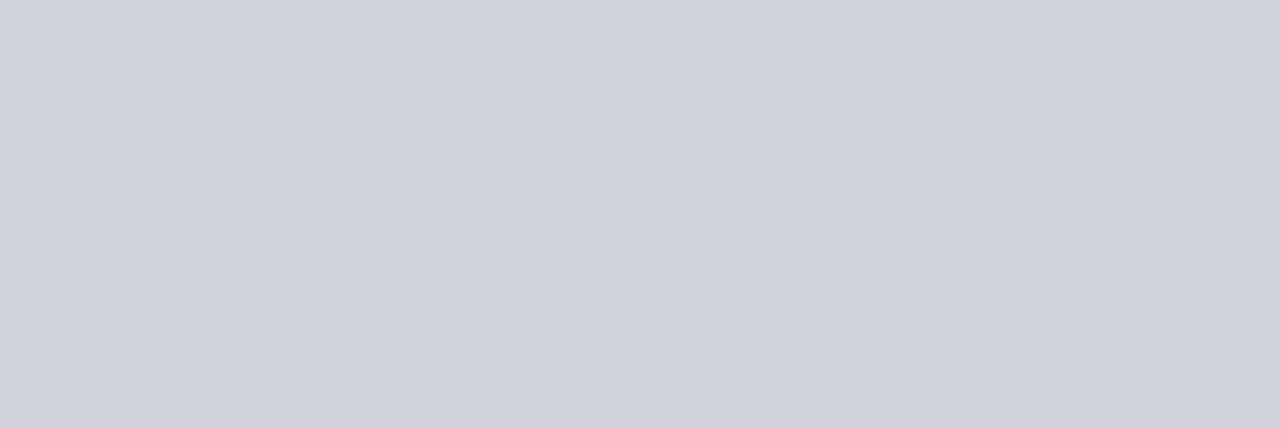
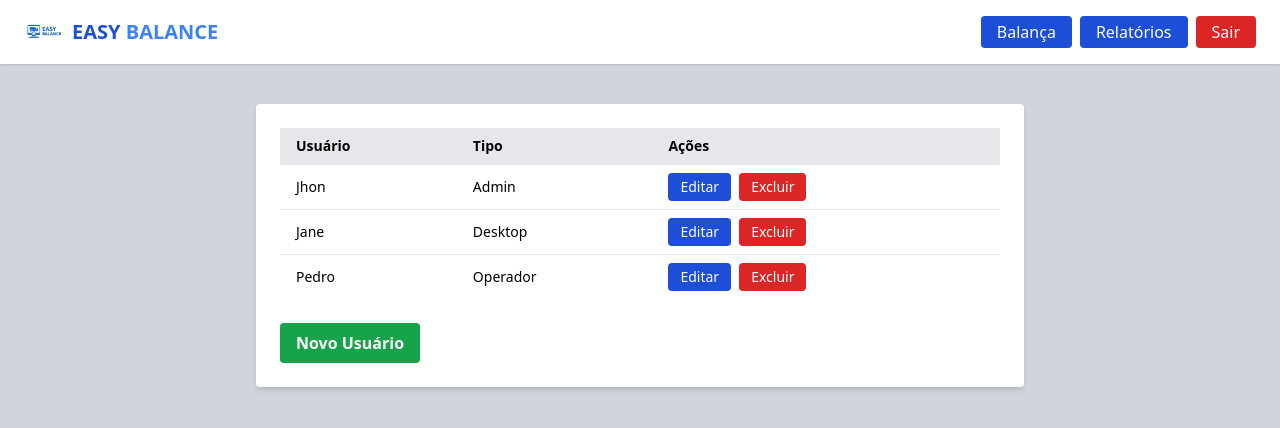
Before and after one commit to AlissonG04/easy-balance-front-end, a React (Vite) app: page /usuarios in a window 1280 px wide. Before the commit this address had no page. Shown: the top 428 px of the page. Built offline with nearby package versions, Linux system fonts and the light colour scheme.

Commit message:
criação da pagina de gerenciamento de usuarios e edição do mesmo

```diff
--- a/src/App.jsx
+++ b/src/App.jsx
@@ -10,6 +10,7 @@ import Login from "./pages/Login";
 import Home from "./pages/Home";
 import Balanca from "./pages/Balanca";
 import Relatorios from "./pages/Relatorios";
+import Usuarios from "./pages/Usuarios";
 
 function App() {
   return (
@@ -20,6 +21,7 @@ function App() {
         <Route path="/home" element={<Home />} />
         <Route path="/balanca" element={<Balanca />} />
         <Route path="/relatorios" element={<Relatorios />} />
+        <Route path="/usuarios" element={<Usuarios />} />
       </Routes>
     </Router>
   );
--- a/src/pages/Home.jsx
+++ b/src/pages/Home.jsx
@@ -35,7 +35,10 @@ const Home = () => {
           >
             Relatórios
           </button>
-          <button className="bg-blue-700 hover:bg-blue-800 text-white px-4 py-1 rounded">
+          <button
+            onClick={() => navigate("/usuarios")}
+            className="bg-blue-700 hover:bg-blue-800 text-white px-4 py-1 rounded"
+          >
             Usuários
           </button>
           <button
--- /dev/null
+++ b/src/pages/Usuarios.jsx
@@ -0,0 +1,167 @@
+import React, { useState } from "react";
+import { useNavigate } from "react-router-dom";
+
+const Usuarios = () => {
+  const navigate = useNavigate();
+
+  const [usuarios, setUsuarios] = useState([
+    { id: 1, nome: "Jhon", tipo: "Admin" },
+    { id: 2, nome: "Jane", tipo: "Desktop" },
+    { id: 3, nome: "Pedro", tipo: "Operador" },
+  ]);
+
+  const [mostrarFormulario, setMostrarFormulario] = useState(false);
+  const [novoUsuario, setNovoUsuario] = useState({
+    nome: "",
+    tipo: "Admin",
+    senha: "",
+  });
+
+  const handleSalvar = () => {
+    if (novoUsuario.nome.trim() === "" || novoUsuario.senha.trim() === "") {
+      return alert("Preencha todos os campos obrigatórios.");
+    }
+
+    const novo = {
+      id: usuarios.length + 1,
+      ...novoUsuario,
+    };
+
+    setUsuarios([...usuarios, novo]);
+    setNovoUsuario({ nome: "", tipo: "Admin", senha: "" });
+    setMostrarFormulario(false);
+  };
+
+  return (
+    <div className="min-h-screen bg-gray-300">
+      {/* TOPO */}
+      <header className="bg-white flex justify-between items-center px-6 py-3 shadow">
+        <div className="flex items-center space-x-2">
+          <img src="/logo.png" alt="Logo" className="w-10" />
+          <h1 className="text-xl font-bold text-blue-700">
+            EASY <span className="text-blue-500">BALANCE</span>
+          </h1>
+        </div>
+
+        <div className="flex items-center space-x-2">
+          <button
+            onClick={() => navigate("/balanca")}
+            className="bg-blue-700 text-white px-4 py-1 rounded"
+          >
+            Balança
+          </button>
+          <button
+            onClick={() => navigate("/relatorios")}
+            className="bg-blue-700 text-white px-4 py-1 rounded"
+          >
+            Relatórios
+          </button>
+          <button
+            onClick={() => navigate("/login")}
+            className="bg-red-600 text-white px-4 py-1 rounded"
+          >
+            Sair
+          </button>
+        </div>
+      </header>
+
+      {/* CONTEÚDO */}
+      <main className="flex justify-center py-10">
+        <div className="bg-white rounded p-6 shadow-md w-full max-w-3xl">
+          {/* TABELA */}
+          <table className="w-full text-sm">
+            <thead className="bg-gray-200">
+              <tr>
+                <th className="text-left px-4 py-2">Usuário</th>
+                <th className="text-left px-4 py-2">Tipo</th>
+                <th className="text-left px-4 py-2">Ações</th>
+              </tr>
+            </thead>
+            <tbody>
+              {usuarios.map((usuario) => (
+                <tr key={usuario.id} className="border-t">
+                  <td className="px-4 py-2">{usuario.nome}</td>
+                  <td className="px-4 py-2">{usuario.tipo}</td>
+                  <td className="px-4 py-2 space-x-2">
+                    <button className="bg-blue-700 text-white px-3 py-1 rounded">
+                      Editar
+                    </button>
+                    <button className="bg-red-600 text-white px-3 py-1 rounded">
+                      Excluir
+                    </button>
+                  </td>
+                </tr>
+              ))}
+            </tbody>
+          </table>
+
+          {/* BOTÃO NOVO */}
+          <div className="mt-6">
+            <button
+              onClick={() => setMostrarFormulario(true)}
+              className="bg-green-600 hover:bg-green-700 text-white font-bold px-4 py-2 rounded"
+            >
+              Novo Usuário
+            </button>
+          </div>
+
+          {/* FORMULÁRIO */}
+          {mostrarFormulario && (
+            <div className="mt-6 bg-gray-100 p-4 rounded shadow">
+              <h3 className="font-bold mb-4">Novo Usuário</h3>
+              <div className="flex flex-col gap-4 mb-4">
+                <input
+                  type="text"
+                  placeholder="Nome do usuário"
+                  value={novoUsuario.nome}
+                  onChange={(e) =>
+                    setNovoUsuario({ ...novoUsuario, nome: e.target.value })
+                  }
+                  className="p-2 rounded bg-white"
+                />
+
+                <select
+                  value={novoUsuario.tipo}
+                  onChange={(e) =>
+                    setNovoUsuario({ ...novoUsuario, tipo: e.target.value })
+                  }
+                  className="p-2 rounded bg-white"
+                >
+                  <option value="Admin">Admin</option>
+                  <option value="Desktop">Desktop</option>
+                  <option value="Operador">Operador</option>
+                </select>
+
+                <input
+                  type="password"
+                  placeholder="Senha"
+                  value={novoUsuario.senha}
+                  onChange={(e) =>
+                    setNovoUsuario({ ...novoUsuario, senha: e.target.value })
+                  }
+                  className="p-2 rounded bg-white"
+                />
+              </div>
+              <div className="flex gap-2">
+                <button
+                  onClick={handleSalvar}
+                  className="bg-blue-700 text-white px-4 py-2 rounded"
+                >
+                  Salvar
+                </button>
+                <button
+                  onClick={() => setMostrarFormulario(false)}
+                  className="bg-gray-400 text-white px-4 py-2 rounded"
+                >
+                  Cancelar
+                </button>
+              </div>
+            </div>
+          )}
+        </div>
+      </main>
+    </div>
+  );
+};
+
+export default Usuarios;
```
